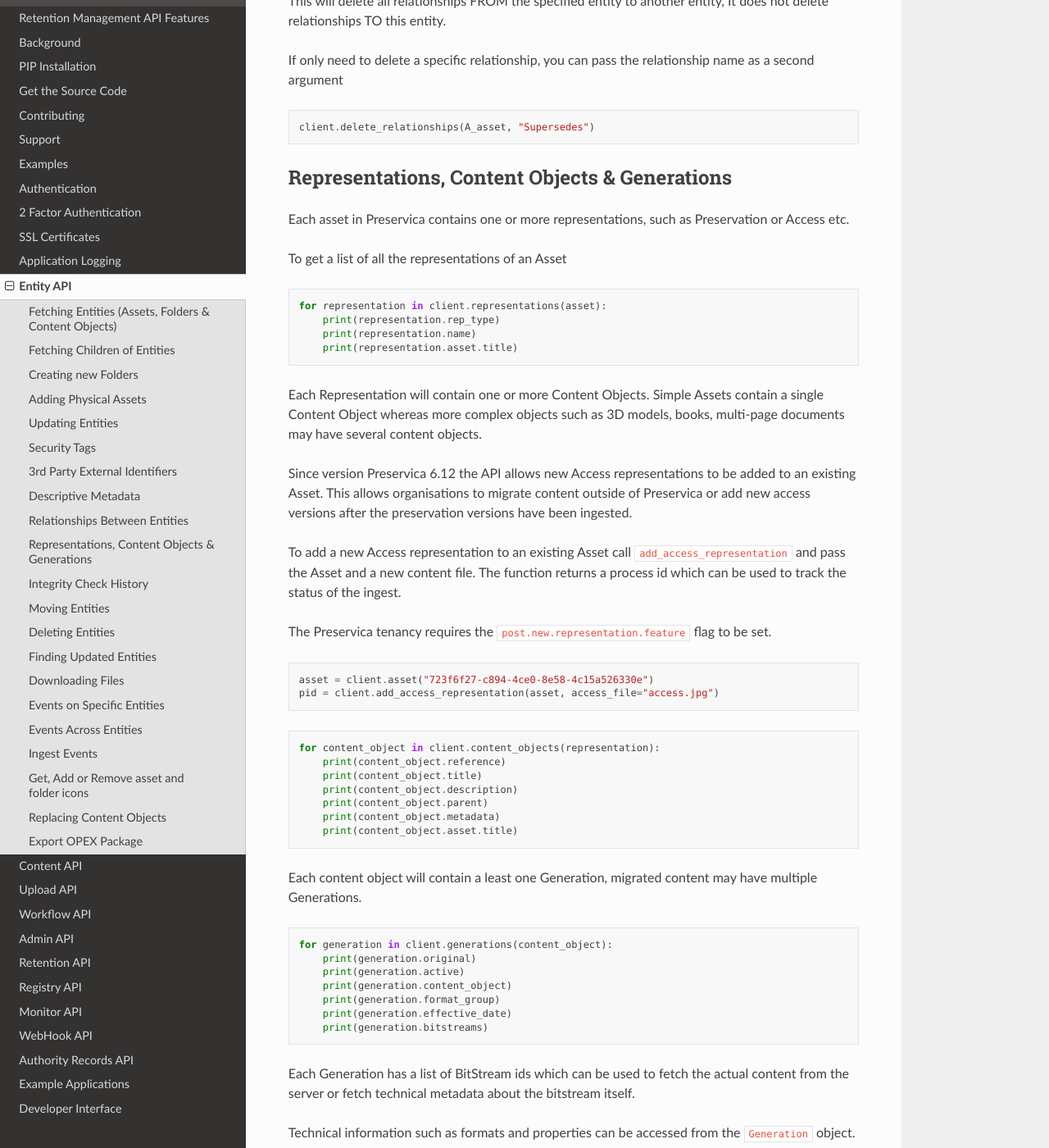
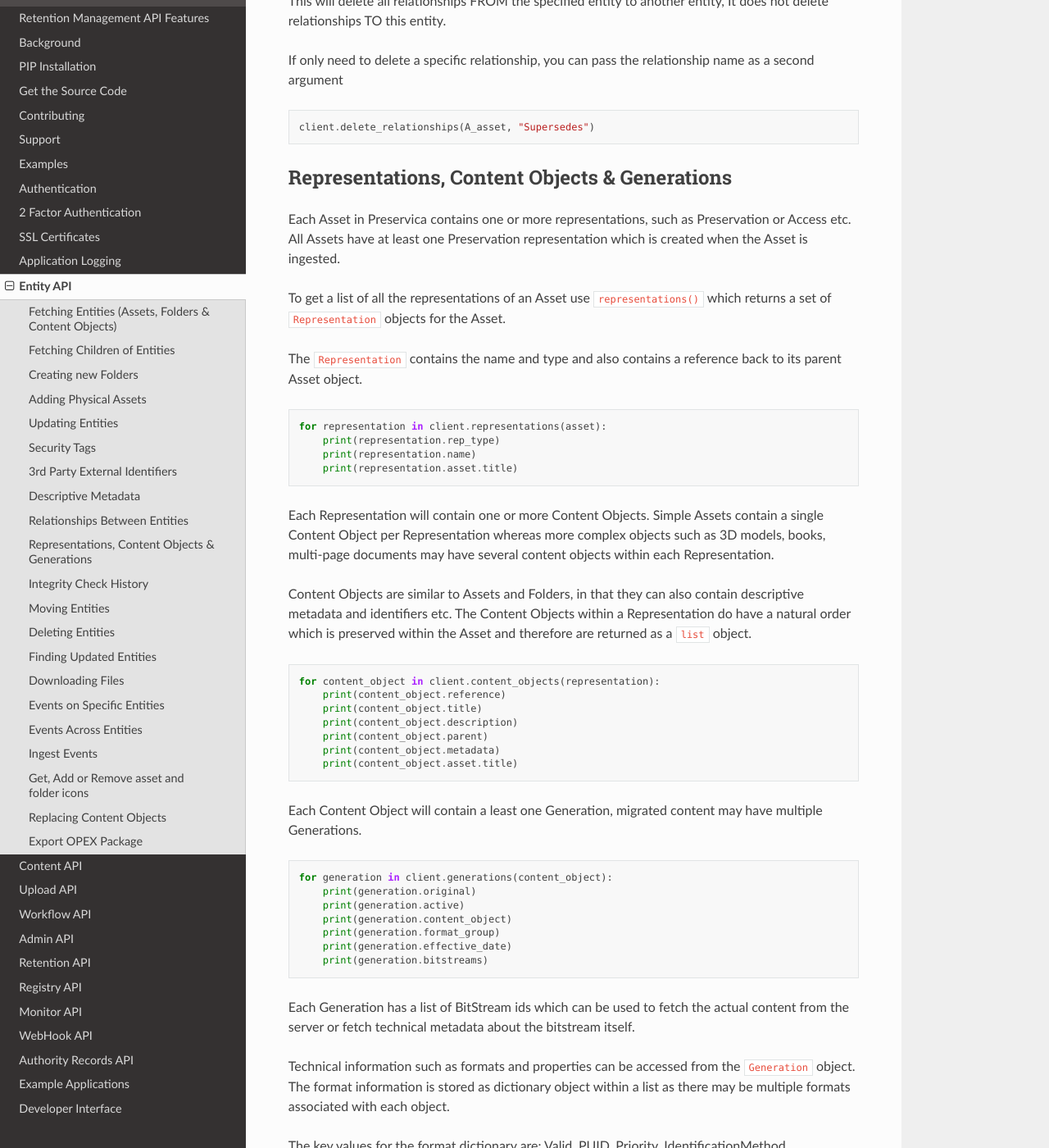
Before and after one commit to carj/pyPreservica, a Sphinx documentation site: the page built from docs/entity.rst, in a window 1280 px wide and 1400 px high, scrolled down 10873 px. Shown: the whole window at 82% size. Built offline with Sphinx 7.4.7 and the Read the Docs theme 2.0.0, drawn with Linux system fonts in a browser that asks for light colours; some of the changed text lies outside the part shown.

Commit message:
update documentation for Generation Object

```diff
--- a/docs/api.rst
+++ b/docs/api.rst
@@ -455,10 +455,12 @@
     .. py:attribute:: properties
 
     list of technical properties
+    each property is dict object containing PUID, PropertyName and Value
 
     .. py:attribute:: formats
 
     list of technical formats
+    each format is dict object containing PUID, FormatName and FormatVersion
 
 
 
@@ -477,7 +479,8 @@
 
     .. py:attribute:: fixity
 
-    Map of fixity values for this bitstream, the key is the algorithm name and the value is the fixity value
+    Dictionary object of fixity values for this bitstream,
+    the key is the algorithm name and the value is the fixity value
 
 .. py:class:: Representation
 
--- a/docs/entity.rst
+++ b/docs/entity.rst
@@ -571,9 +571,13 @@
 Representations, Content Objects & Generations
 ^^^^^^^^^^^^^^^^^^^^^^^^^^^^^^^^^^^^^^^^^^^^^^^^^
 
-Each asset in Preservica contains one or more representations, such as Preservation or Access etc.
+Each Asset in Preservica contains one or more representations, such as Preservation or Access etc.
+All Assets have at least one Preservation representation which is created when the Asset is ingested.
 
-To get a list of all the representations of an Asset
+To get a list of all the representations of an Asset use ``representations()`` which returns a set of
+``Representation`` objects for the Asset.
+
+The ``Representation`` contains the name and type and also contains a reference back to its parent Asset object.
 
 .. code-block:: python
 
@@ -583,25 +587,12 @@
         print(representation.asset.title)
 
 Each Representation will contain one or more Content Objects.
-Simple Assets contain a single Content Object whereas more complex objects such as 3D models, books, multi-page documents
-may have several content objects.
+Simple Assets contain a single Content Object per Representation whereas more complex objects such as 3D models,
+books, multi-page documents may have several content objects within each Representation.
 
-Since version Preservica 6.12 the API allows new Access representations to be added to an existing Asset.
-This allows organisations to migrate content outside of Preservica or add new access versions after the preservation
-versions have been ingested.
-
-To add a new Access representation to an existing Asset call ``add_access_representation`` and pass the Asset
-and a new content file. The function returns a process id which can be used to track the status of the ingest.
-
-The Preservica tenancy requires the ``post.new.representation.feature`` flag to be set.
-
-
-.. code-block:: python
-
-    asset = client.asset("723f6f27-c894-4ce0-8e58-4c15a526330e")
-    pid = client.add_access_representation(asset, access_file="access.jpg")
-
-
+Content Objects are similar to Assets and Folders, in that they can also contain descriptive metadata and identifiers etc.
+The Content Objects within a Representation do have a natural order which is preserved within the Asset and therefore
+are returned as a ``list`` object.
 
 .. code-block:: python
 
@@ -613,7 +604,7 @@
         print(content_object.metadata)
         print(content_object.asset.title)
 
-Each content object will contain a least one Generation, migrated content may have multiple Generations.
+Each Content Object will contain a least one Generation, migrated content may have multiple Generations.
 
 .. code-block:: python
 
@@ -629,7 +620,10 @@
 fetch technical metadata about the bitstream itself.
 
 Technical information such as formats and properties can be accessed from the ``Generation`` object.
-The information is stored as dictionary objects within lists.
+The format information is stored as dictionary object within a list as there may be multiple formats associated
+with each object.
+
+The key values for the format dictionary are: Valid, PUID, Priority, IdentificationMethod, FormatName, FormatVersion
 
 .. code-block:: python
 
@@ -637,6 +631,9 @@
         for key,value in format.items():
             print(key, value)
 
+
+The technical properties of the file can be accessed via the properties attribute which is a list of dictionary
+objects. Each property is a single dictionary object with the following keys: PUID, PropertyName, Value
 
 .. code-block:: python
 
@@ -679,6 +676,9 @@
 
 The actual content files can be downloaded to a disk file using ``bitstream_content()``
 
+This will download the bitstream to the file path given by the second argument, to save the object using
+the original file name use the following:
+
 .. code-block:: python
 
     client.bitstream_content(bitstream, bitstream.filename)
@@ -697,11 +697,30 @@
 
 
 The content files can be written to a byte array using ``bitstream_bytes()`` this
-returns a BytesIO object
+returns a BytesIO object.
 
 .. code-block:: python
 
     byte_array = client.bitstream_bytes(bitstream)
+
+
+Since version Preservica 6.12 the API allows new Access representations to be added to an existing Asset.
+This allows organisations to migrate content outside of Preservica or add new access versions after the preservation
+versions have been ingested.
+
+To add a new Access representation to an existing Asset call ``add_access_representation`` and pass the Asset
+and a new content file. The function returns a process id which can be used to track the status of the ingest.
+
+The Preservica tenancy requires the ``post.new.representation.feature`` flag to be set.
+
+
+.. code-block:: python
+
+    asset = client.asset("723f6f27-c894-4ce0-8e58-4c15a526330e")
+    pid = client.add_access_representation(asset, access_file="access.jpg")
+
+
+
 
 Integrity Check History
 ^^^^^^^^^^^^^^^^^^^^^^^^^^^^^^
--- a/pyPreservica/__init__.py
+++ b/pyPreservica/__init__.py
@@ -23,6 +23,6 @@
 __author__ = "James Carr (drjamescarr@gmail.com)"
 
 # Version of the Preservica API package
-__version__ = "2.6.0"
+__version__ = "2.6.1"
 
 __license__ = "Apache License Version 2.0"
--- a/setup.py
+++ b/setup.py
@@ -21,7 +21,7 @@
 # This call to setup() does all the work
 setup(
     name=PKG,
-    version="2.6.0",
+    version="2.6.1",
     description="Python library for the Preservica API",
     long_description=README,
     long_description_content_type="text/markdown",
```
Also changed, not shown: 2 other files.
